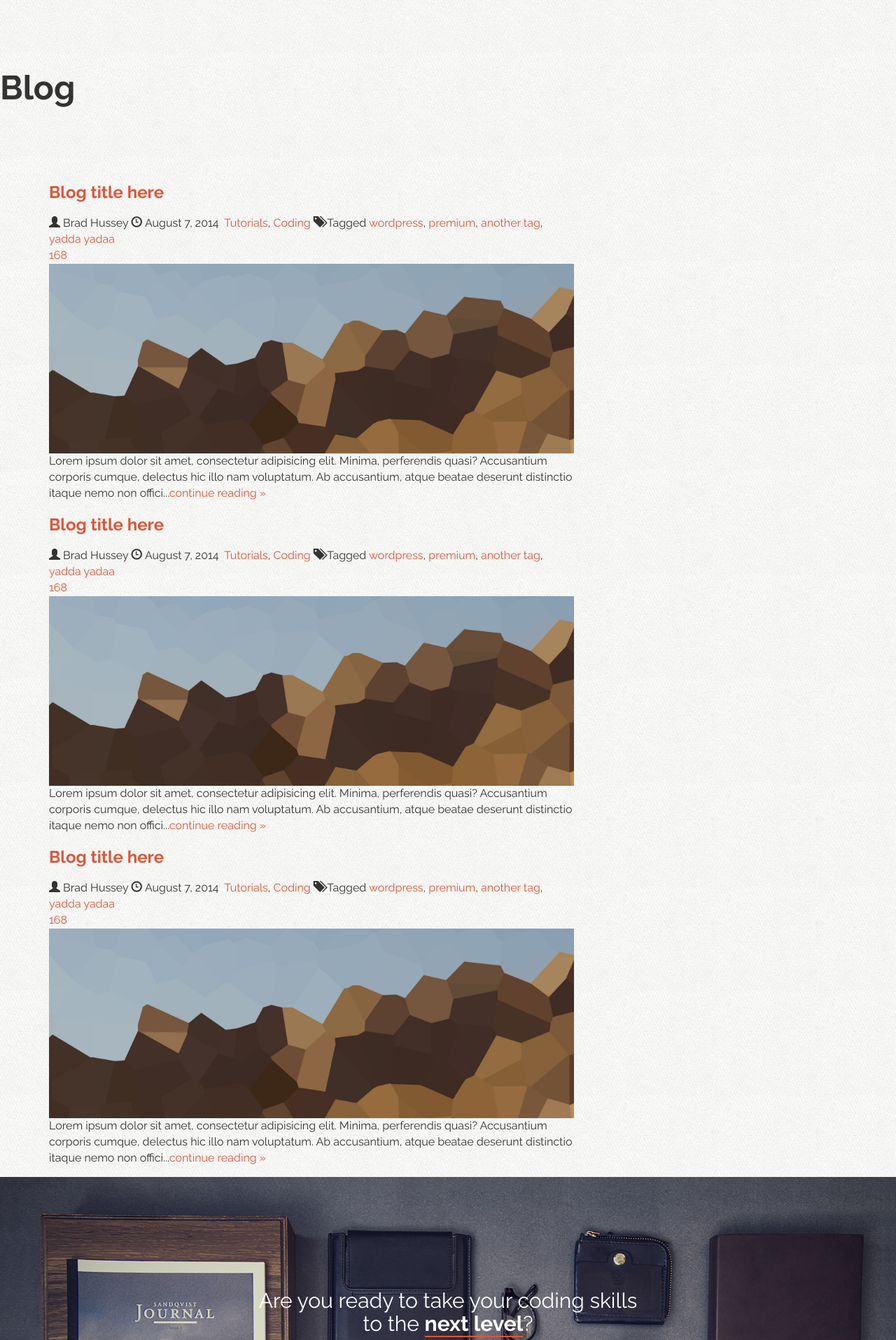
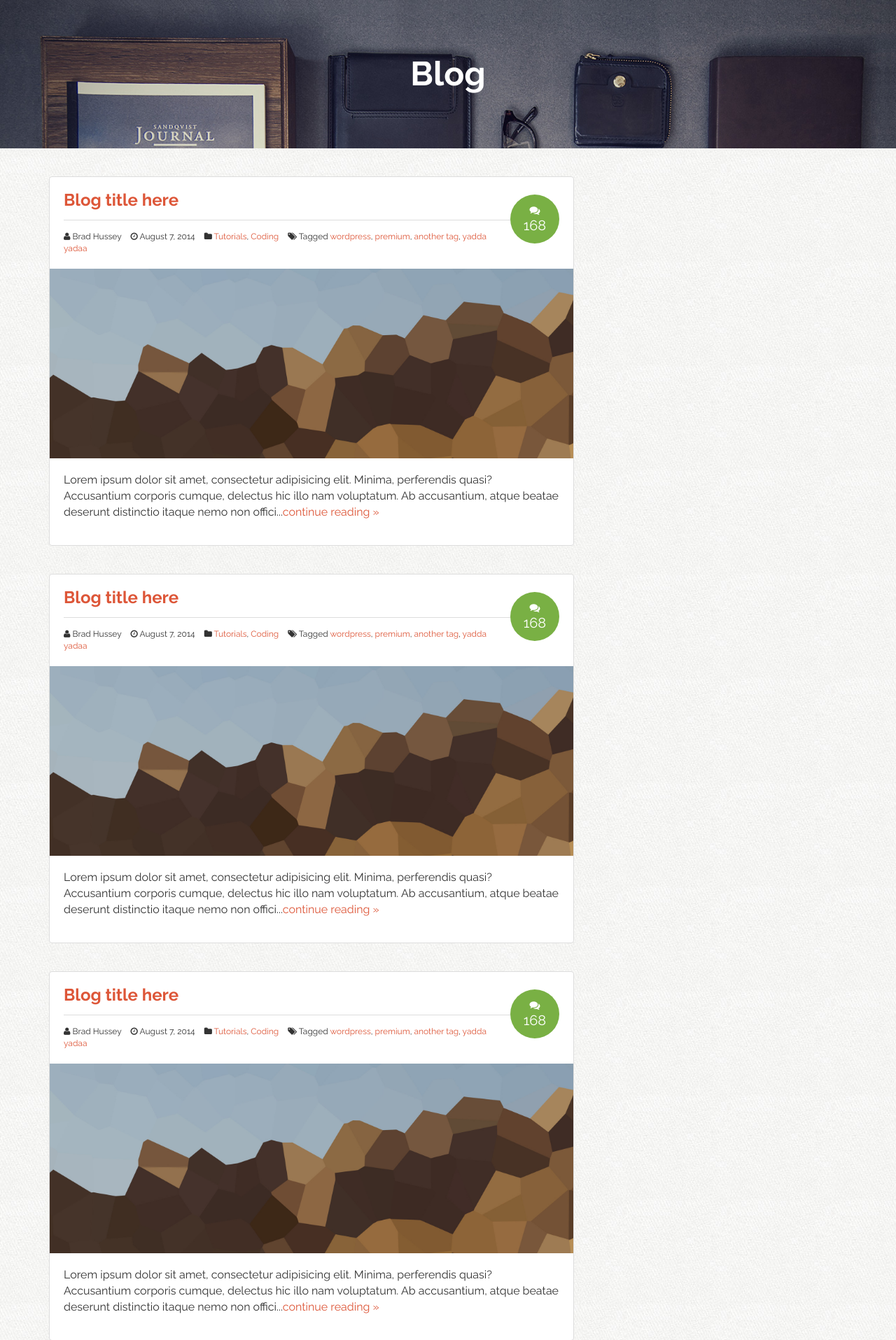
Before and after one commit to Akseljanes/wordpress, a PHP site: page /blog.html in a window 1280 px wide. Shown: the part 51-1966 px from the top of the page at 70% size. Run offline with PHP 8.4, Linux system fonts and the light colour scheme; some libraries are stand-ins or nearby versions.

Commit message:
Lecture 37  [#110074108]

```diff
--- a/assets/css/custom.css
+++ b/assets/css/custom.css
@@ -227,6 +227,33 @@ section h3 {
     margin: 30px 0 10px;
 }
 
+#primary {
+    padding-top: 40px;
+    padding-bottom: 40px;
+}
+
+.feature-image {
+    display: table;
+    width: 100%;
+}
+
+.feature-image-default {
+    background: url("../img/stuff-feature.jpg") no-repeat;
+    background-size: cover;
+}
+
+.feature-image-default-alt {
+    background: url("../img/hipster-stuff.jpg") no-repeat;
+    background-size: cover;
+}
+
+.feature-image h1 {
+    display: table-cell;
+    vertical-align: middle;
+    text-align: center;
+    color: white;
+}
+
 #optin {
     background: #3e4249;
     padding: 20px 0;
@@ -359,6 +386,90 @@ footer li.signup-link a:hover {
     font-weight: bold;
 }
 
+/* BLOG STYLES */
+
+.post {
+    position: relative;
+    border: solid 1px #ddd;
+    background: white;
+    margin: 0 0 40px;
+    -webkit-border-radius: 4px;
+    -moz-border-radius: 4px;
+    border-radius: 4px;
+}
+
+.post header,
+.post .post-excerpt {
+    padding: 20px;
+}
+
+.post header h1,
+.post header h3 {
+    margin: 0 0 15px;
+    padding: 0 0 15px;
+    border-bottom: solid 1px #ddd;
+}
+
+.post header h1 {
+    font-size: 24px;
+}
+
+.post-image {
+    height: auto;
+}
+
+.post-details {
+    font-size: 12px;
+    width: 90%;
+}
+
+.post-details i.fa {
+    padding-left: 10px;
+}
+
+.post-details i.fa:first-child {
+    padding: 0;
+}
+
+/* COMMENTS */
+
+.post-comments-badge {
+    height: 70px;
+    width: 70px;
+    position: absolute;
+    top: 25px;
+    right: 20px;
+    border: none;
+    -webkit-border-radius: 100%;
+    -moz-border-radius: 100%;
+    border-radius: 100%;
+    background: #79b044;
+    text-align: center;
+    display: table;
+}
+
+.post-comments-badge a {
+    display: table-cell;
+    vertical-align: middle;
+    color: white;
+    font-size: 20px;
+    line-height: 20px;
+}
+
+.post-comments-badge i.fa {
+    display: block;
+    font-size: 15px;
+    padding: 0;
+    margin-bottom: 4px;
+}
+
+.post-comments-badge:hover {
+    background-color: #8bc653;
+}
+
+
+
+
 /* CUSTOM SPRITES */
 
 i.ci {
--- a/blog.html
+++ b/blog.html
@@ -68,13 +68,13 @@
                         <header>
                             <h3><a href="post.html">Blog title here</a></h3>
                             <div class="post-details">
-                                <span class="glyphicon glyphicon-user"></span> Brad Hussey
-                                <span class="glyphicon glyphicon-time"></span> <time>August 7, 2014</time>
-                                <span class="glyphicon glyphicon-folder-open-alt"></span> <a href="">Tutorials</a>, <a href="">Coding</a>
-                                <span class="glyphicon glyphicon-tags"></span> Tagged <a href="">wordpress</a>, <a href="">premium</a>, <a href="">another tag</a>, <a href="">yadda yadaa</a>
+                                <i class="fa fa-user"></i> Brad Hussey
+                                <i class="fa fa-clock-o"></i> <time>August 7, 2014</time>
+                                <i class="fa fa-folder"></i> <a href="">Tutorials</a>, <a href="">Coding</a>
+                                <i class="fa fa-tags"></i> Tagged <a href="">wordpress</a>, <a href="">premium</a>, <a href="">another tag</a>, <a href="">yadda yadaa</a>
 
                                 <div class="post-comments-badge">
-                                    <a href=""><span class="glyphicon glyphicon-comments"></span>168</a>
+                                    <a href=""><i class="fa fa-comments"></i>168</a>
                                 </div>
 
                             </div>
@@ -91,13 +91,13 @@
                         <header>
                             <h3><a href="post.html">Blog title here</a></h3>
                             <div class="post-details">
-                                <span class="glyphicon glyphicon-user"></span> Brad Hussey
-                                <span class="glyphicon glyphicon-time"></span> <time>August 7, 2014</time>
-                                <span class="glyphicon glyphicon-folder-open-alt"></span> <a href="">Tutorials</a>, <a href="">Coding</a>
-                                <span class="glyphicon glyphicon-tags"></span> Tagged <a href="">wordpress</a>, <a href="">premium</a>, <a href="">another tag</a>, <a href="">yadda yadaa</a>
+                                <i class="fa fa-user"></i> Brad Hussey
+                                <i class="fa fa-clock-o"></i> <time>August 7, 2014</time>
+                                <i class="fa fa-folder"></i> <a href="">Tutorials</a>, <a href="">Coding</a>
+                                <i class="fa fa-tags"></i> Tagged <a href="">wordpress</a>, <a href="">premium</a>, <a href="">another tag</a>, <a href="">yadda yadaa</a>
 
                                 <div class="post-comments-badge">
-                                    <a href=""><span class="glyphicon glyphicon-comments"></span>168</a>
+                                    <a href=""><i class="fa fa-comments"></i>168</a>
                                 </div>
 
                             </div>
@@ -114,13 +114,13 @@
                         <header>
                             <h3><a href="post.html">Blog title here</a></h3>
                             <div class="post-details">
-                                <span class="glyphicon glyphicon-user"></span> Brad Hussey
-                                <span class="glyphicon glyphicon-time"></span> <time>August 7, 2014</time>
-                                <span class="glyphicon glyphicon-folder-open-alt"></span> <a href="">Tutorials</a>, <a href="">Coding</a>
-                                <span class="glyphicon glyphicon-tags"></span> Tagged <a href="">wordpress</a>, <a href="">premium</a>, <a href="">another tag</a>, <a href="">yadda yadaa</a>
+                                <i class="fa fa-user"></i> Brad Hussey
+                                <i class="fa fa-clock-o"></i> <time>August 7, 2014</time>
+                                <i class="fa fa-folder"></i> <a href="">Tutorials</a>, <a href="">Coding</a>
+                                <i class="fa fa-tags"></i> Tagged <a href="">wordpress</a>, <a href="">premium</a>, <a href="">another tag</a>, <a href="">yadda yadaa</a>
 
                                 <div class="post-comments-badge">
-                                    <a href=""><span class="glyphicon glyphicon-comments"></span>168</a>
+                                    <a href=""><i class="fa fa-comments"></i>168</a>
                                 </div>
 
                             </div>
```
